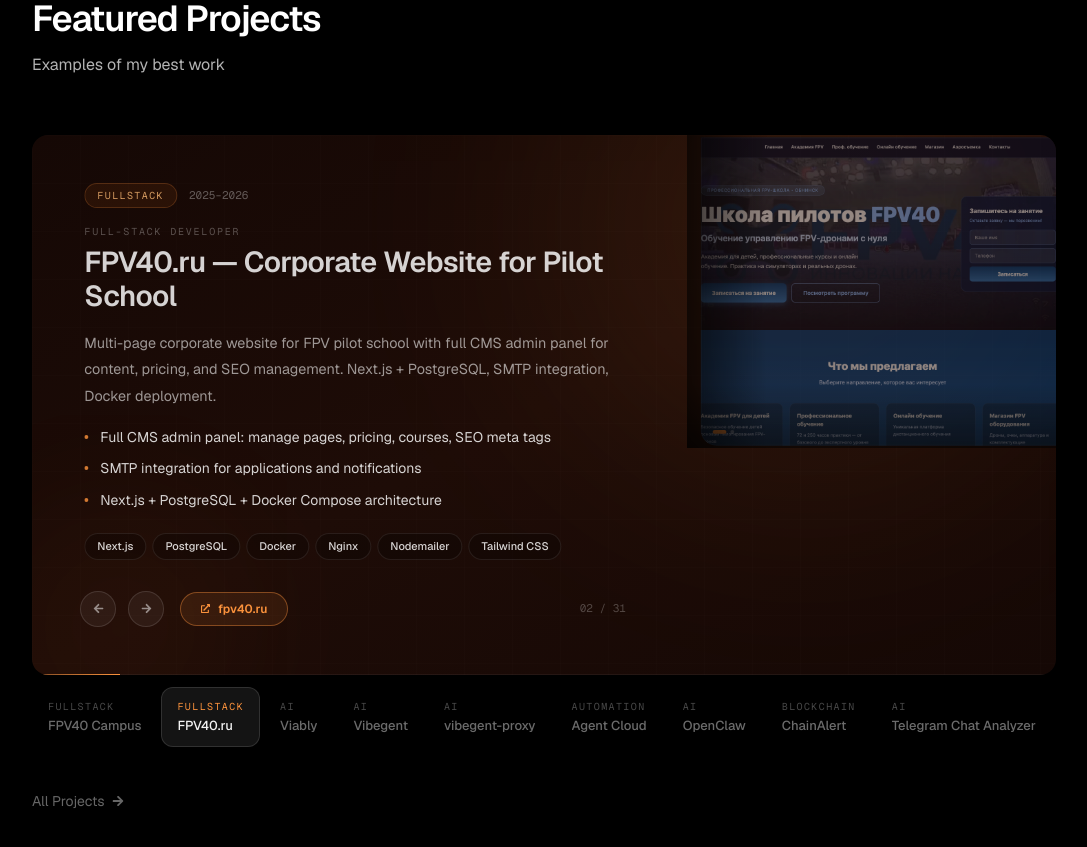
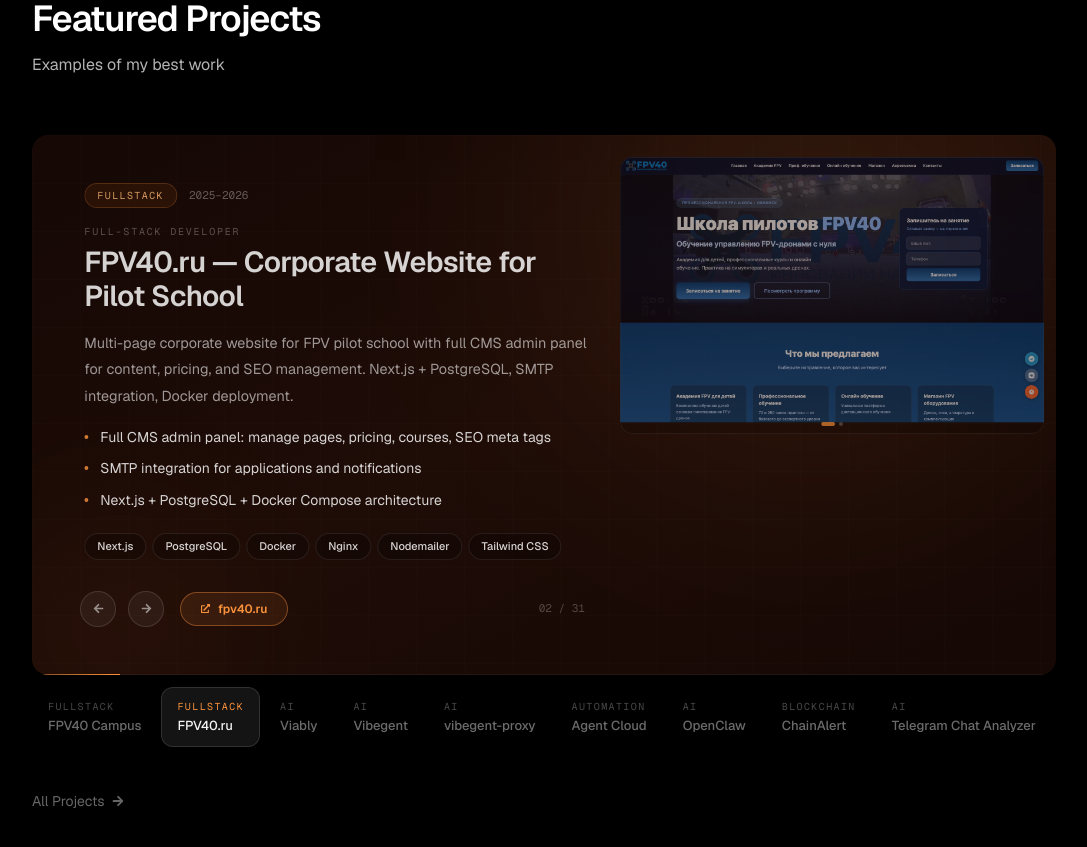
Before and after one commit to Glour/portfolio, a Next.js app: page /en in a window 1280 px wide. Shown: the part 1080-1927 px from the top of the page, without its empty margins (96-1183 px from the left). Built offline with nearby package versions, Linux system fonts and the light colour scheme.

Commit message:
Fix screenshot contain, add architecture block for backend projects

```diff
--- a/app/components/ui/ProjectsCarousel.tsx
+++ b/app/components/ui/ProjectsCarousel.tsx
@@ -44,42 +44,38 @@
   const total = screenshots.length;
 
   return (
-    <div className="relative h-full w-full overflow-hidden" style={{ borderRadius: '0 16px 0 16px' }}>
-      {/* Slides */}
+    <div className="relative h-full w-full rounded-xl overflow-hidden" style={{ background: 'rgba(0,0,0,0.25)' }}>
+      {/* Slides — contain so full screenshot is always visible */}
       <AnimatePresence mode="wait">
         <motion.img
           key={screenshots[active]}
           src={screenshots[active]}
           alt={`Screenshot ${active + 1}`}
-          initial={{ opacity: 0, scale: 1.03 }}
-          animate={{ opacity: 0.88, scale: 1 }}
-          exit={{ opacity: 0, scale: 0.98 }}
-          transition={{ duration: 0.4, ease: [0.25, 0.1, 0.25, 1] }}
-          className="absolute inset-0 h-full w-full object-cover object-top"
+          initial={{ opacity: 0, scale: 1.02 }}
+          animate={{ opacity: 1, scale: 1 }}
+          exit={{ opacity: 0, scale: 0.99 }}
+          transition={{ duration: 0.35, ease: [0.25, 0.1, 0.25, 1] }}
+          className="absolute inset-0 h-full w-full object-contain object-top"
           draggable={false}
         />
       </AnimatePresence>
 
-      {/* Bottom-left dots — only if multiple */}
+      {/* Dots */}
       {total > 1 && (
-        <div className="absolute bottom-3 left-3 flex gap-1 z-10">
+        <div className="absolute bottom-2 left-0 right-0 flex justify-center gap-1 z-10">
           {screenshots.map((_, i) => (
             <button
               key={i}
               onClick={e => { e.stopPropagation(); setActive(i); }}
               className="rounded-full transition-all duration-200"
-              style={{
-                width: i === active ? 14 : 4,
-                height: 4,
-                background: i === active ? accent : 'rgba(255,255,255,0.35)',
-              }}
+              style={{ width: i === active ? 14 : 4, height: 4, background: i === active ? accent : 'rgba(255,255,255,0.3)' }}
             />
           ))}
         </div>
       )}
 
-      {/* Subtle border */}
-      <div className="pointer-events-none absolute inset-0" style={{ borderRadius: '0 16px 0 16px', boxShadow: 'inset 0 0 0 1px rgba(255,255,255,0.10)' }} />
+      {/* Border */}
+      <div className="pointer-events-none absolute inset-0 rounded-xl" style={{ boxShadow: 'inset 0 0 0 1px rgba(255,255,255,0.10)' }} />
     </div>
   );
 }
@@ -238,9 +234,9 @@
         {/* Grid overlay */}
         <div className="pointer-events-none absolute inset-0 opacity-[0.02]" style={{ backgroundImage: `linear-gradient(rgba(255,255,255,0.5) 1px,transparent 1px),linear-gradient(90deg,rgba(255,255,255,0.5) 1px,transparent 1px)`, backgroundSize: '48px 48px' }} />
 
-        {/* Screenshot — absolute, top-right quarter */}
+        {/* Screenshot — absolute, top-right corner, fully contained */}
         {hasShots && (
-          <div className="pointer-events-none absolute right-0 top-0 hidden lg:block" style={{ width: '36%', height: '58%', zIndex: 2 }}>
+          <div className="pointer-events-none absolute right-5 top-5 hidden lg:block" style={{ width: '42%', height: '52%', zIndex: 2 }}>
             <AnimatePresence custom={dir} mode="wait">
               <motion.div
                 key={`gallery-${idx}`}
@@ -258,9 +254,6 @@
                 />
               </motion.div>
             </AnimatePresence>
-            {/* Fades to blend with card */}
-            <div className="pointer-events-none absolute inset-y-0 left-0 w-20" style={{ background: 'linear-gradient(to right, rgba(0,0,0,0.6), transparent)' }} />
-            <div className="pointer-events-none absolute inset-x-0 bottom-0 h-16" style={{ background: 'linear-gradient(to bottom, transparent, rgba(0,0,0,0.5))' }} />
           </div>
         )}
 
@@ -268,7 +261,7 @@
         <div className="relative h-full">
 
           {/* ── PROJECT INFO ── */}
-          <div className={`flex h-full flex-col justify-between overflow-hidden p-8 md:p-10 lg:p-12 ${hasShots ? 'lg:pr-[42%]' : ''}`}>
+          <div className={`flex h-full flex-col justify-between overflow-hidden p-8 md:p-10 lg:p-12 ${hasShots ? 'lg:pr-[46%]' : ''}`}>
             <AnimatePresence custom={dir} mode="wait">
               <motion.div
                 key={`content-${idx}`}
@@ -316,12 +309,37 @@
 
                 {/* Tech */}
                 <div className="flex flex-wrap gap-1.5 pt-1">
-                  {project.tech.slice(0, hasShots ? 7 : 12).map(t => (
+                  {project.tech.slice(0, hasShots ? 7 : 14).map(t => (
                     <span key={t} className="rounded-full border border-white/[0.10] bg-black/30 px-3 py-1 text-[11px] font-medium text-white/58">
                       {t}
                     </span>
                   ))}
                 </div>
+
+                {/* For backend projects without screenshots — show architecture flow */}
+                {!hasShots && project.tech.length > 2 && (
+                  <div
+                    className="mt-2 rounded-xl border border-white/[0.07] p-4"
+                    style={{ background: `rgba(${theme.accentRgb}, 0.05)` }}
+                  >
+                    <p className="mb-3 font-mono text-[9px] tracking-[0.2em] text-white/30 uppercase">Architecture</p>
+                    <div className="flex flex-wrap items-center gap-2">
+                      {project.tech.slice(0, 6).map((t, i, arr) => (
+                        <span key={t} className="flex items-center gap-2">
+                          <span
+                            className="rounded-md px-2.5 py-1 font-mono text-[11px] font-medium"
+                            style={{ background: `rgba(${theme.accentRgb}, 0.12)`, color: theme.accent }}
+                          >
+                            {t}
+                          </span>
+                          {i < arr.length - 1 && (
+                            <span className="text-white/20 text-xs">→</span>
+                          )}
+                        </span>
+                      ))}
+                    </div>
+                  </div>
+                )}
               </motion.div>
             </AnimatePresence>
 
```
